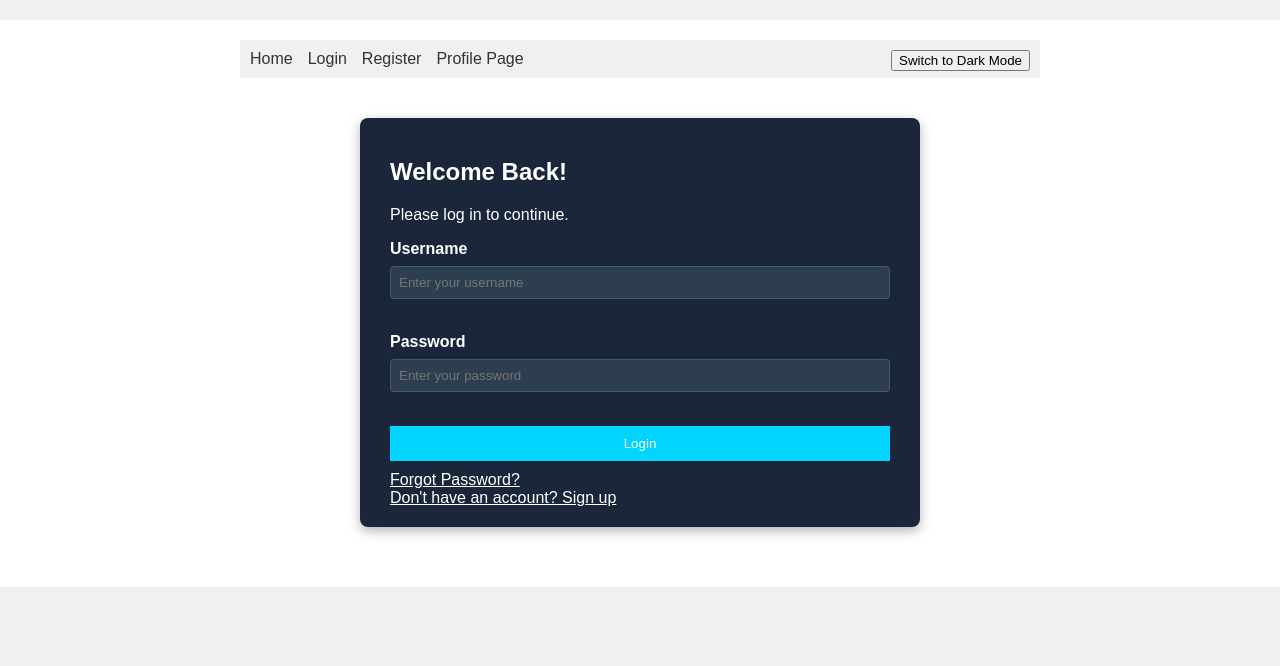
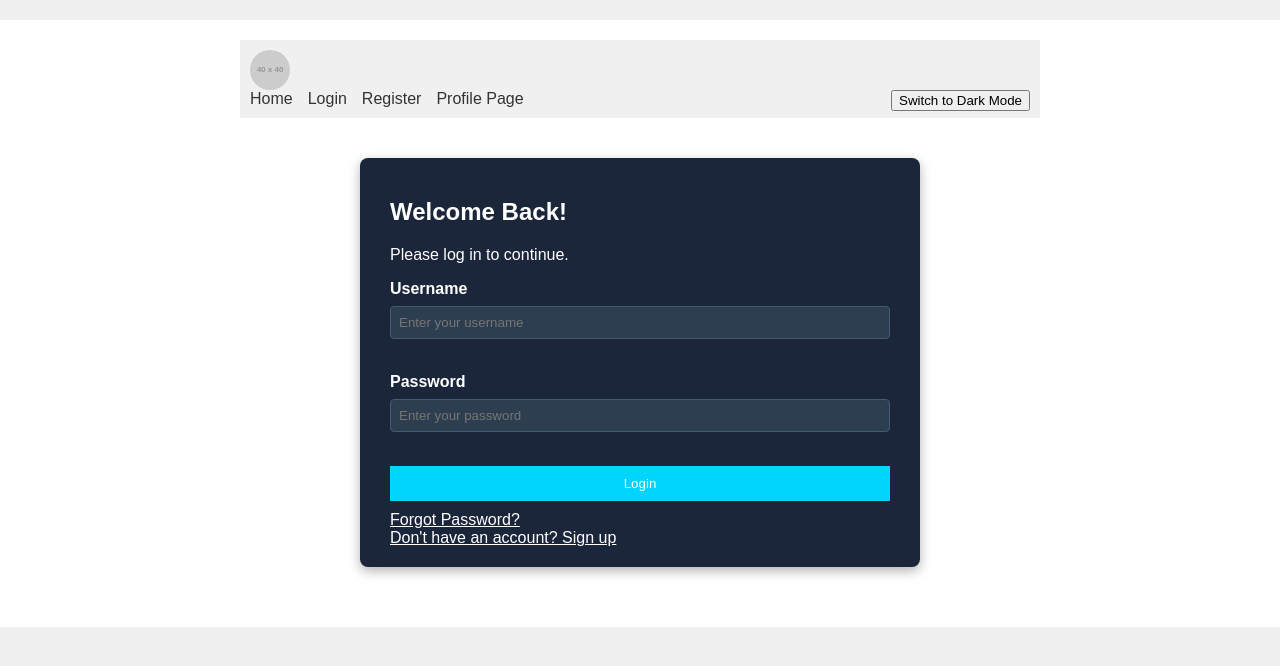
Before and after one commit to Adam-Brace/SDI-29-Capstone, a React (Vite) app in the folder client/: page /login in a window 1280 px wide. Shown: the top 666 px of the page. Built offline with nearby package versions, Linux system fonts and the light colour scheme.

Commit message:
added UserBadge.jsx

```diff
--- a/client/src/App.jsx
+++ b/client/src/App.jsx
@@ -6,9 +6,15 @@ import { AuthProvider } from "./Context/AuthContext";
 import "./styles/index.css";
 import "./styles/Form.css";
 import UserData from "./UserData/UserData";
-import Schedule from "./Components/Schedule";
+import UserBadge from "./Components/UserBadge";
+// import Schedule from "./Components/Schedule";
 
 export default function App() {
+	const sampleUser = {
+		rank: "Capt",
+		firstName: "Jane",
+		lastName: "Doe",
+	  };
 	const [theme, setTheme] = useState("light");
 
 	useEffect(() => {
@@ -28,6 +34,7 @@ export default function App() {
 	return (
 		<div className={`container ${theme}-theme`}>
 			<nav>
+			<UserBadge user={sampleUser} />
 				<Link to="/">Home</Link>
 				<Link to="/login">Login</Link>
 				<Link to="/register">Register</Link>
@@ -39,7 +46,7 @@ export default function App() {
 
 			<AuthProvider>
 				<Routes>
-					<Route path="/" element={<Schedule />} />
+					{/* <Route path="/" element={<Schedule />} /> */}
 					<Route path="/login" element={<LoginPage />} />
 					<Route path="/register" element={<RegisterPage />} />
 					<Route path="/profile" element={<UserData />} />
--- /dev/null
+++ b/client/src/Components/UserBadge.jsx
@@ -0,0 +1,35 @@
+import React from "react";
+import Avatar from "@mui/material/Avatar";
+import Tooltip from "@mui/material/Tooltip";
+import Box from "@mui/material/Box";
+
+function UserBadge({ user }) {
+
+  const tooltipContent = (
+    <Box sx={{ p: 1 }}>
+      <div style={{ fontWeight: "bold", fontSize: "0.875rem" }}>
+        Rank: {user.rank}
+      </div>
+      <div style={{ fontSize: "0.875rem" }}>
+        First Name: {user.firstName}
+      </div>
+      <div style={{ fontSize: "0.875rem" }}>
+        Last Name: {user.lastName}
+      </div>
+    </Box>
+  );
+
+  return (
+
+    <Tooltip title={tooltipContent} arrow>
+      <Avatar
+        alt="User"
+
+        src="https://dummyimage.com/40x40/cccccc/000000.png&text=User"
+        sx={{ width: 40, height: 40 }}
+      />
+    </Tooltip>
+  );
+}
+
+export default UserBadge;
```
Also changed, not shown: client/src/Components/Schedule.jsx (+4 -4 lines), client/public/user.jpg (added).
